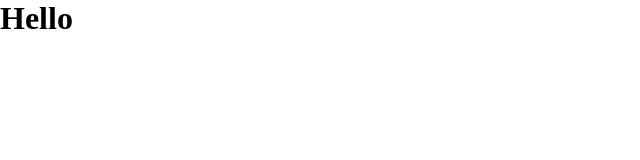
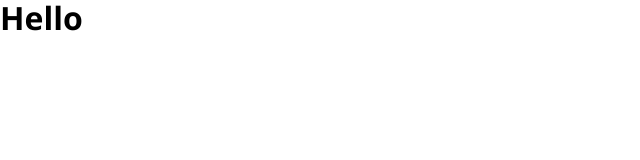
Before and after one commit to Codest-x/sharex, a React (Create React App) app: page / in a window 1280 px wide. Shown: the top 160 px of the page, without its empty margins (0-640 px from the left). Built offline with nearby package versions, Linux system fonts and the light colour scheme.

Commit message:
normalizing styles with normalize.css

```diff
--- a/src/index.scss
+++ b/src/index.scss
@@ -5,6 +5,7 @@
 html {
   line-height: 1.15; /* 1 */
   -webkit-text-size-adjust: 100%; /* 2 */
+  font-family: 'Segoe UI Historic', 'Segoe UI', Helvetica, Arial, sans-serif;
 }
 
 /* Sections
```
